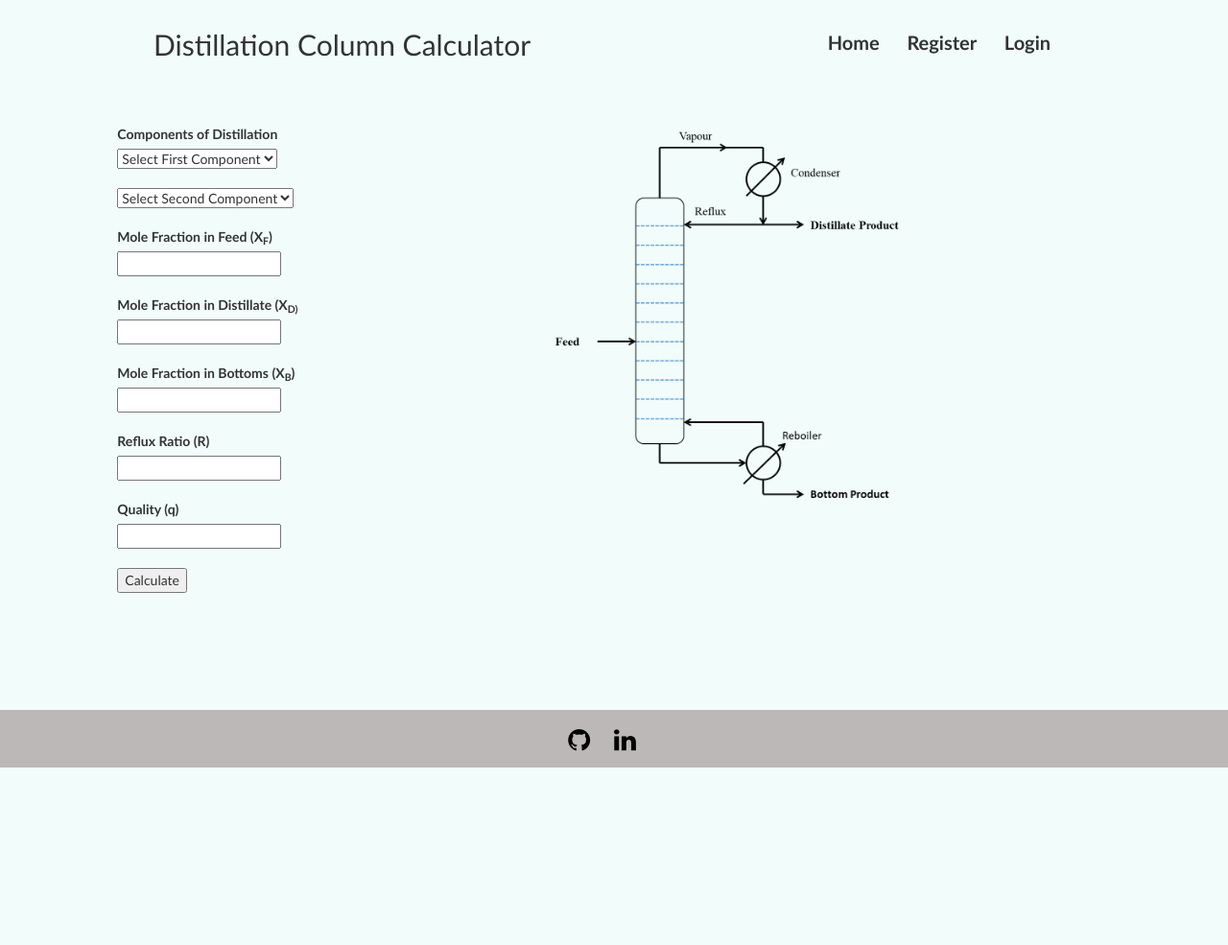
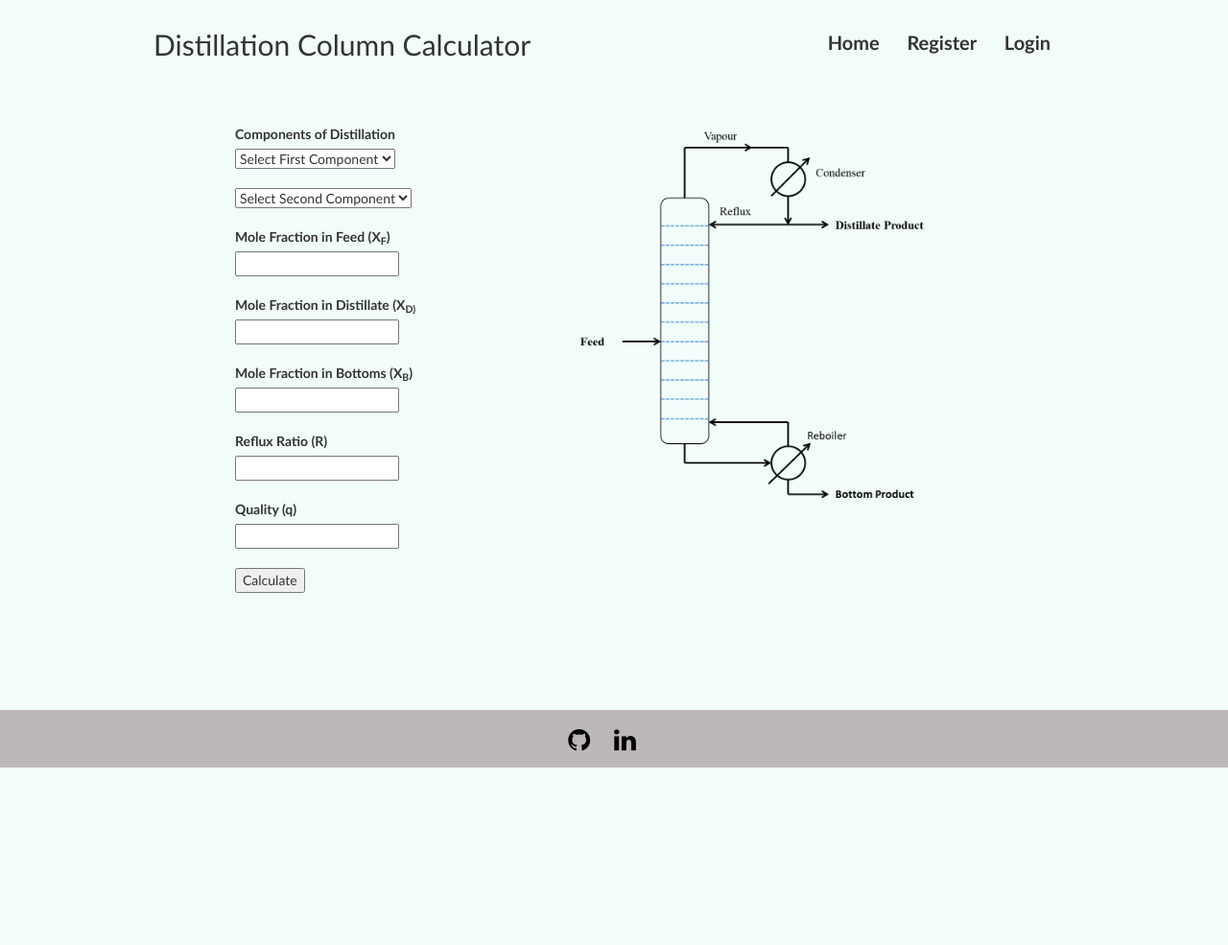
Before and after one commit to spoonser/Distillation-Tower-Calculation-Web-App, a Flask app: page / in a window 1280 px wide. Shown: the whole page at 96% size. After the commit the page ends 800 px from the top, so only its background shows below. Run offline with Flask 2, Linux system fonts and the light colour scheme; data that the repository does not hold is empty; parts of the project's set-up code (start-up, migrations or seed data) failed here and were passed over; some libraries are stand-ins or nearby versions.

Commit message:
Some slapped together changes to make the layout not look so horrible

```diff
--- a/static/css/style.css
+++ b/static/css/style.css
@@ -19,38 +19,31 @@ ul {
   margin-right: auto;
 }
 
-.center-child {
-  display: inline-block;
-  text-align: left;
-  margin-left: 0px;
-  margin-bottom: 80px; /* Added height of footer plus a bit to solve content overlapping. */
-  /* width: 90%; */
-  overflow: auto;
-  min-height: 900px;
-}
-
-
 .page-wrapper {
   width: 100%;
   display: flex;
   flex-direction: column;
   flex-wrap: nowrap;
-  margin: 0;
+  margin-left: auto;
+  margin-right:  auto;
 }
 
 .page-content {
   overflow: hidden;
   margin-top: auto;
   margin-bottom: auto;
+  margin-left: auto;
+  margin-right: 30px;
+  width: 95%;
 }
 
 .fixed-page {
   margin-top: 120px;
   text-align: left;
-  margin-left: 0px;
-  margin-right: 30px;
+  margin-left: auto;
+  margin-right: auto;
   margin-bottom: 80px; /* Added height of footer plus a bit to solve content overlapping. */
-  width: 95%;
+  width: 100%;
 }
 
 .fixed-page a {
@@ -221,8 +214,19 @@ input[type=number]::-webkit-outer-spin-button {
   float: left;
   padding: 10px;
   overflow: visible;
+  margin-left: auto;
+  margin-right: auto;
 }
 
-#distill-form {
-  margin-left:100px;
+#dist-form {
+  margin-left: 90px;
 }
+
+#index-content {
+  overflow: hidden;
+  margin-top: auto;
+  margin-bottom: auto;
+  margin-left: auto;
+  margin-right: 30px;
+  width: 960px;
+}
--- a/templates/index.html
+++ b/templates/index.html
@@ -5,9 +5,9 @@
 {% endblock %}
 {% block content %}
 	<div class="fixed-page">
-		<div class="page-content">
+		<div id="index-content">
 			<div class="dist-child">
-				<form method="POST" id="distill-form" action="">
+				<form method="POST" id="dist-form" action="">
 					<fieldset>
 						<label for="components">Components of Distillation</label><br>
 						<select name="component1" id="component1">
@@ -38,9 +38,10 @@
 						<label for="quality">Quality (q)</label><br>
 						<input type="text" id="quality" name="quality"><br><br>
 						<button name="submit" value="calculate">Calculate</button>
-					</div>
-				</fieldset>
-			</form>
+
+					</fieldset>
+				</form>
+			</div>
 
 			<div class="dist-child">
 				<img id="dist-diagram" src="{{url_for('static', filename='images/dist_column.png')}}" alt="https://en.wikipedia.org/wiki/Fractionating_column"
@@ -48,9 +49,7 @@
 				height="400"/>
 			</div>
 
-			</div>
-
-
+		</div>
 
 			<!-- Modal for displaying graph -->
 			<div id="graph-modal" class="modal" tabindex="-1" role="dialog">
@@ -84,7 +83,6 @@
 				{% endif %}
 			</script>
 
-		</div>
 	</div>
 
 {% endblock %}
--- a/templates/layout.html
+++ b/templates/layout.html
@@ -6,9 +6,10 @@
     <link rel="stylesheet" href="https://maxcdn.bootstrapcdn.com/bootstrap/3.3.6/css/bootstrap.min.css" />
     <script src="https://ajax.googleapis.com/ajax/libs/jquery/3.5.1/jquery.min.js"></script>
     <script src="https://maxcdn.bootstrapcdn.com/bootstrap/3.4.1/js/bootstrap.min.js"></script>
-    <link rel="stylesheet" href="{{ url_for('static', filename='css/style.css') }}">
+
     <!-- Bootstrap core  -->
     <link href="{{ url_for('static', filename='bootstrap-theme.css') }}" rel="stylesheet">
+    <link rel="stylesheet" href="{{ url_for('static', filename='css/style.css') }}">
     <title>{% block title %}{% endblock %} - Analytics Application </title>
 
     <!-- Format flashed messages -->
@@ -49,8 +50,7 @@
 
     <div class="page-wrapper">
       <div class="center">
-        <div class="center-child">
-
+        <div class="center-child"
           <div>
             {% with messages = get_flashed_messages(with_categories=true) %}
                 {% if messages %}
@@ -69,6 +69,7 @@
 
           {% block content %}
           {% endblock %}
+        </div>
       </div>
     </div>
 
```
